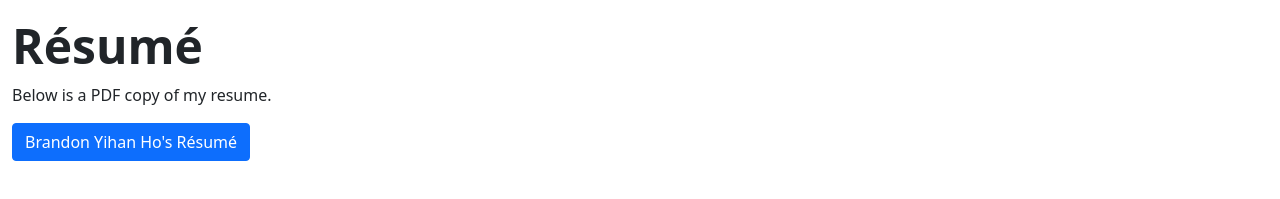
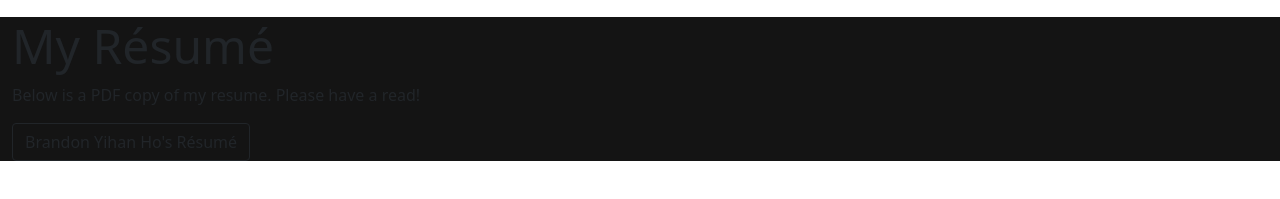
Before and after one commit to BrandonYH/brandonyh.github.io, a plain HTML site: page resume.html in a window 1280 px wide. Shown: the part 359-558 px from the top of the page. Drawn offline with nearby package versions, Linux system fonts and the light colour scheme.

Commit message:
update resume page

```diff
--- a/resume.html
+++ b/resume.html
@@ -32,10 +32,10 @@
             </div>
         </div>
         <!-- RESUME -->
-        <div class="container-fluid border-4">
-            <h1 class="display-5 fw-bold">Résumé</h1>
-            <p>Below is a PDF copy of my resume.</p>
-            <button class="btn btn-primary" type="button">Brandon Yihan Ho's Résumé</button>
+        <div class="container-fluid border-4" style="background-color: rgba(20,20,20,1)">
+            <h1 class="display-5 fw-light">My Résumé</h1>
+            <p>Below is a PDF copy of my resume. Please have a read!</p>
+            <button class="btn btn-outline-dark" type="button">Brandon Yihan Ho's Résumé</button>
         </div>
     </body>
 </html>
```
